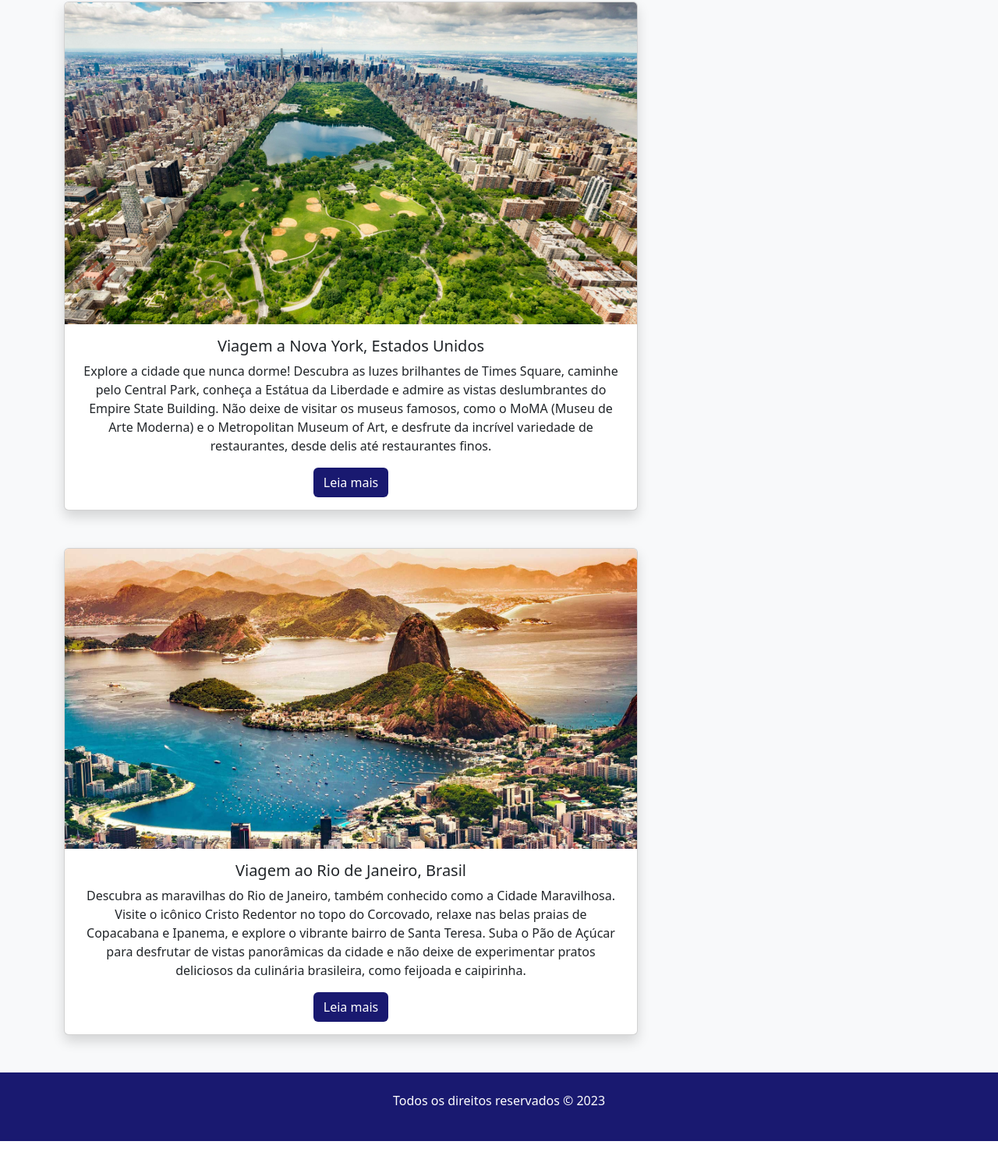
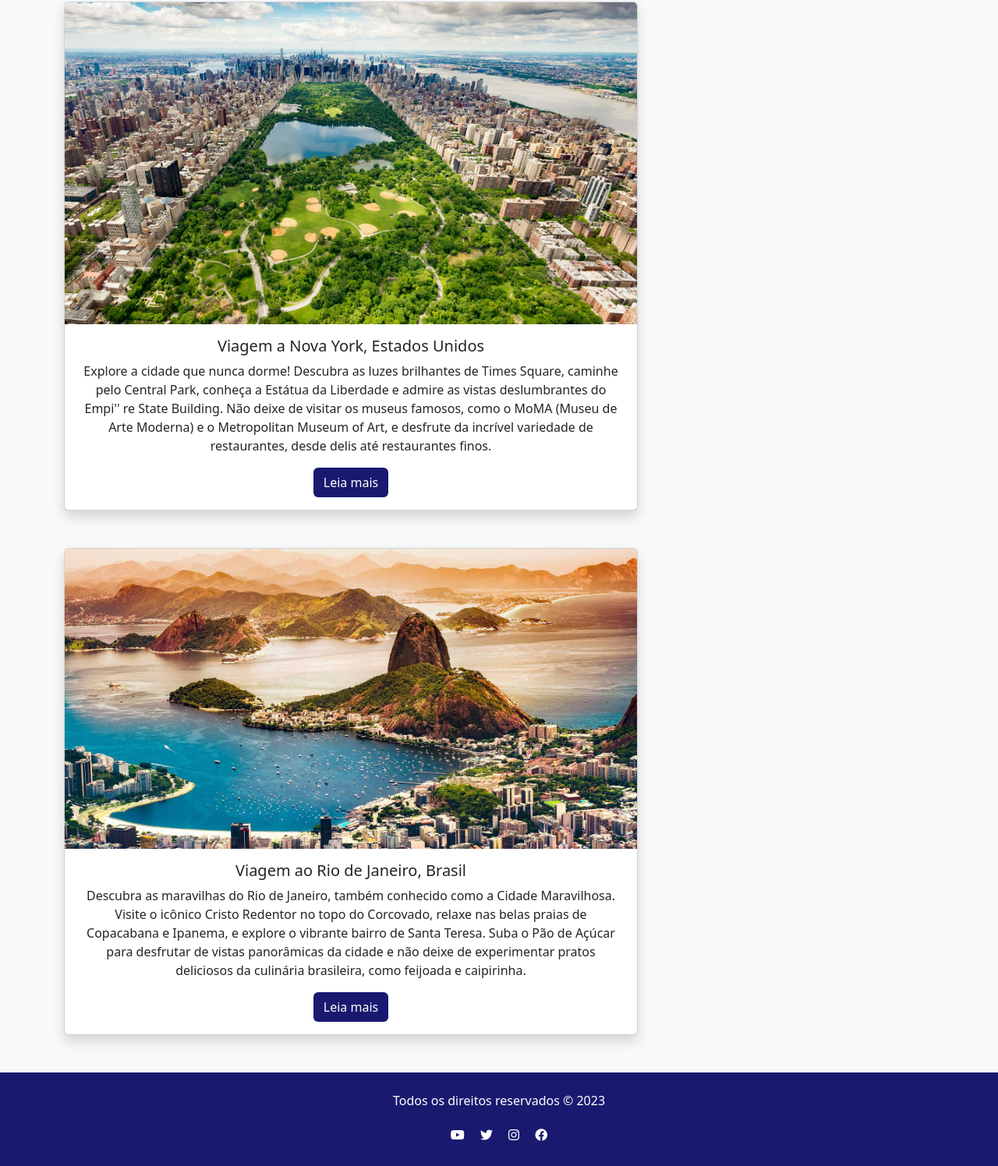
Before and after one commit to glaydson-alves/blog-de-viagens, a plain HTML site: page index.html in a window 1280 px wide. Shown: the part 750-2246 px from the top of the page at 78% size. Before the commit the page ends 2214 px from the top, so only its background shows below. Drawn offline with nearby package versions, Linux system fonts and the light colour scheme.

Commit message:
acrescentado hover nas redes sociais no footer

```diff
--- a/css/stile.css
+++ b/css/stile.css
@@ -25,5 +25,29 @@ img:hover{
 }
 .btn:hover{
     border: 1px solid var(--bg-color);
+}
+.fa-brands{
+    color: #fff;
+}
+.fa-brands:hover{
+    scale: 1.5;
+}
+.fa-youtube:hover{
+    color:#c4302b;
+}
+.fa-twitter:hover{
+    color:#00ACEE ;
+}
+.text:hover{
+    background: linear-gradient(45deg, #fed373,
+    #f15245,
+    #d92e7f,
+    #515ecf);
+
+    -webkit-background-clip: text;
+    -webkit-text-fill-color: transparent;
+}
+.fa-facebook:hover{
+    color: #3B5998;
 
 }
--- a/index.html
+++ b/index.html
@@ -5,6 +5,7 @@
     <meta http-equiv="X-UA-Compatible" content="IE=edge">
     <meta name="viewport" content="width=device-width, initial-scale=1.0">
     <link rel="stylesheet" href="https://cdn.jsdelivr.net/npm/bootstrap@5.3.0/dist/css/bootstrap.min.css">
+    <link rel="stylesheet" href="https://cdnjs.cloudflare.com/ajax/libs/font-awesome/6.4.0/css/all.min.css">
     <link rel="stylesheet" href="css/stile.css">
 
     <title>Meu Blog de Viagens</title>
@@ -94,7 +95,7 @@
                         <img src="assets/imagens/nova_york.jpg" class="card-img-top " alt="...">
                         <div class="card-body">
                         <h5 class="card-title">Viagem a Nova York, Estados Unidos</h5>
-                        <p class="card-text">Explore a cidade que nunca dorme! Descubra as luzes brilhantes de Times Square, caminhe pelo Central Park, conheça a Estátua da Liberdade e admire as vistas deslumbrantes do Empire State Building. Não deixe de visitar os museus famosos, como o MoMA (Museu de Arte Moderna) e o Metropolitan Museum of Art, e desfrute da incrível variedade de restaurantes, desde delis até restaurantes finos.</p>
+                        <p class="card-text">Explore a cidade que nunca dorme! Descubra as luzes brilhantes de Times Square, caminhe pelo Central Park, conheça a Estátua da Liberdade e admire as vistas deslumbrantes do Empi'' re State Building. Não deixe de visitar os museus famosos, como o MoMA (Museu de Arte Moderna) e o Metropolitan Museum of Art, e desfrute da incrível variedade de restaurantes, desde delis até restaurantes finos.</p>
                         <a href="#" class="btn bg-tema-principal text-white">Leia mais</a>
                         </div>
                     </div>
@@ -112,11 +113,15 @@
             </div>
         </section>
     </main>
-    <footer class="container-fluid bg-tema-principal p-4">
+    <footer class="container-fluid bg-tema-principal p-4 d-flex flex-column align-items-center">
         <p class="text-white text-center">Todos os direitos reservados &copy; 2023</p>
+        <div>
+            <a href="#"><i class="fa-brands fa-youtube p-2"></i></a>
+            <a href="#"><i class="fa-brands fa-twitter p-2"></i></a>
+            <a href="#"><i class="fa-brands fa-instagram p-2 text "></i></a>
+            <a href="#"><i class="fa-brands fa-facebook p-2"></i></a>
+          </div>
     </footer>
-
-
     <script src="https://cdn.jsdelivr.net/npm/bootstrap@5.3.0/dist/js/bootstrap.bundle.min.js"></script>
 </body>
 </html>
```
